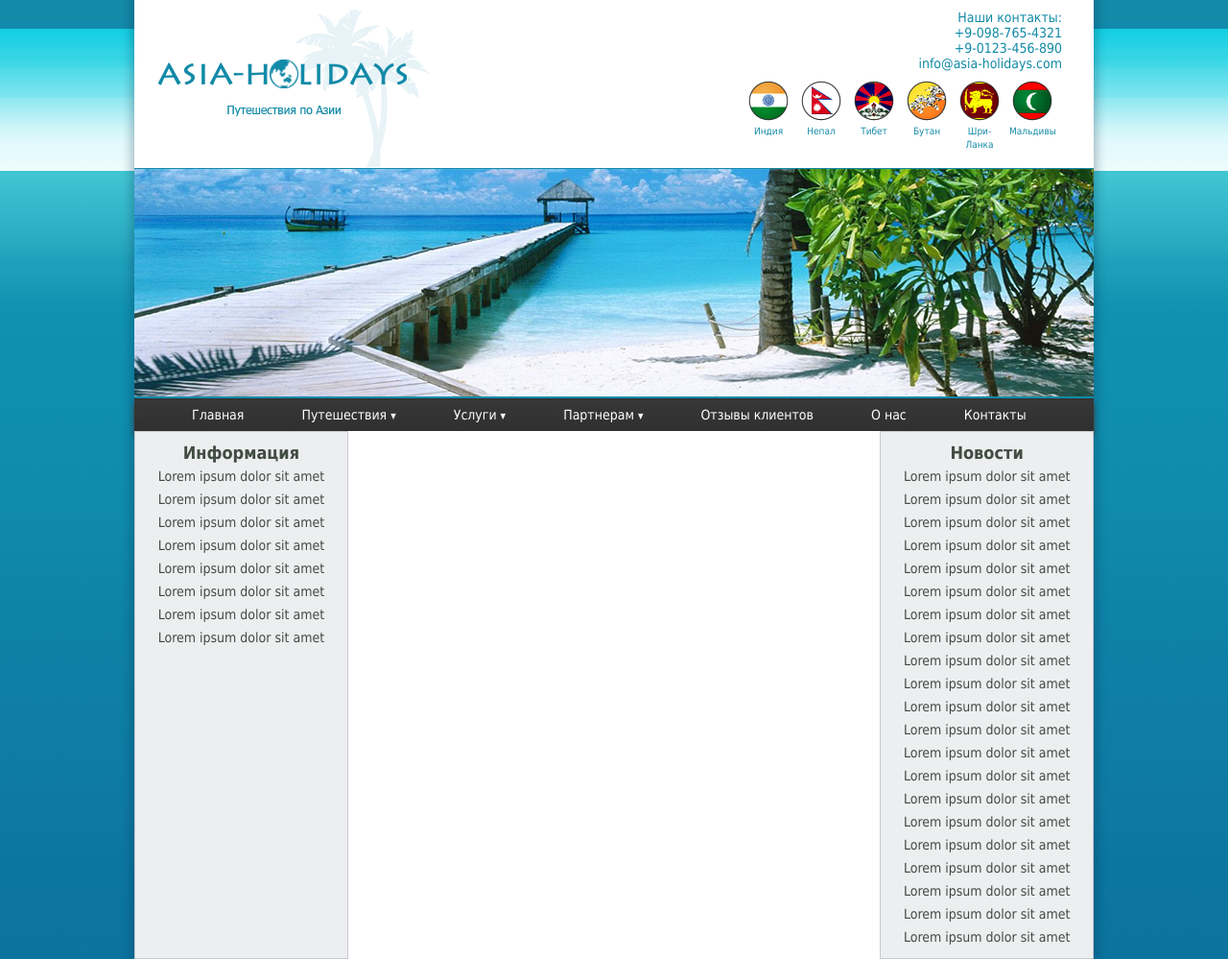
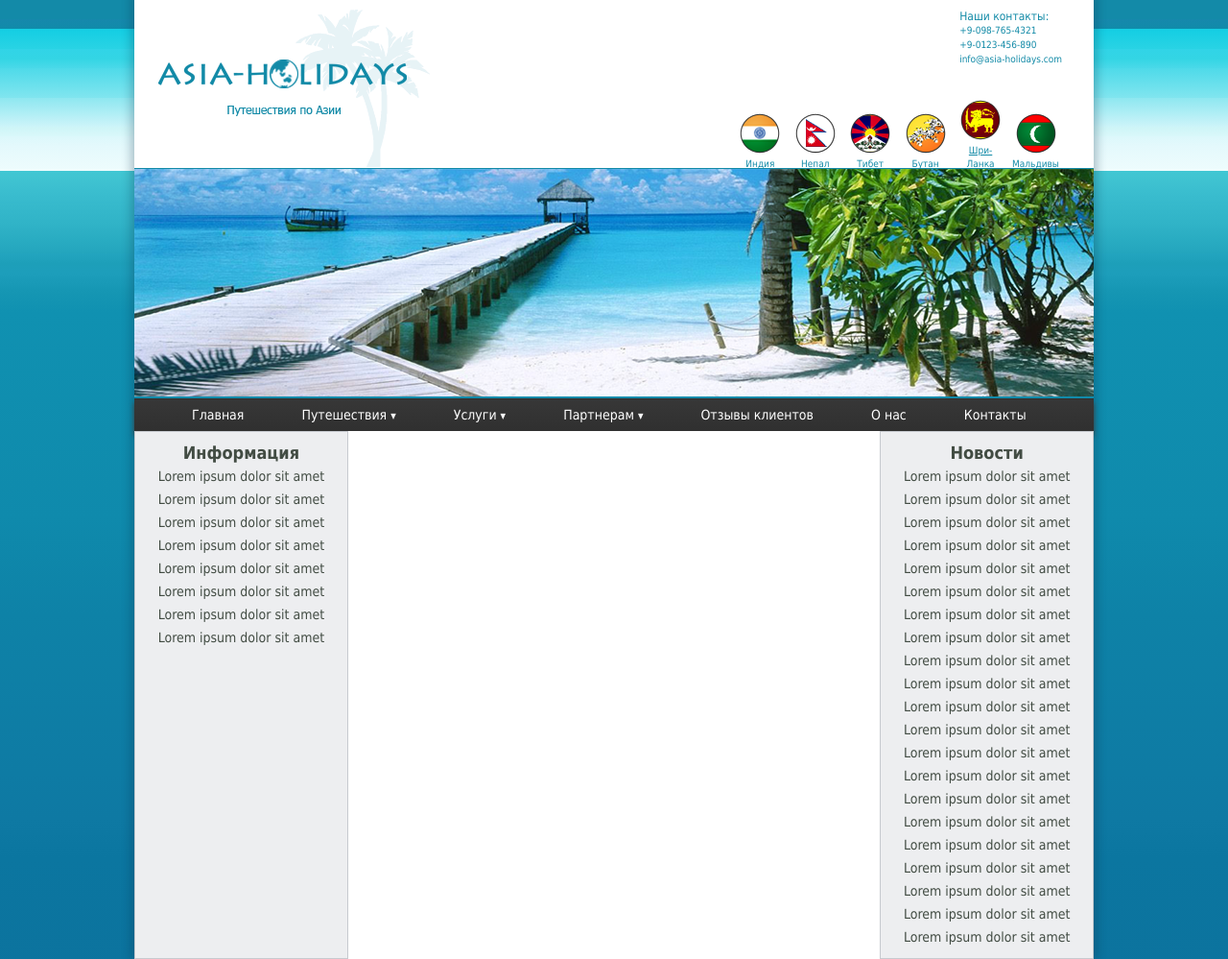
Before and after one commit to MaryKain/MaryKain.github.io, a plain HTML site: page hm4/index.html in a window 1280 px wide. Shown: the top 999 px of the page at 96% size. Drawn offline with Linux system fonts and the light colour scheme.

Commit message:
menu&contacts

```diff
--- a/hm4/css/style.css
+++ b/hm4/css/style.css
@@ -2,6 +2,8 @@
     margin: 0;
     padding: 0
 }
+
+@font-face {}
 
 body {
     background: linear-gradient(to bottom, #138aa8 0%, #138aa8 2%, #118ba3 2%, #1688ac 2%, #108baa 3%, #138aa2 3%, #5deeff 3%, #13cee1 3%, #12cce5 3%, #11cee1 3%, #14cee3 3%, #29d3e4 5%, #31d4e7 5%, #33d5e4 6%, #4ad9e9 7%, #4edae9 7%, #80e5ef 10%, #8de7f0 10%, #cdf4f9 13%, #cdf5f7 13%, #daf8fa 14%, #dcf8fb 14%, #e4f9fc 15%, #eefcfd 17.5%, #f2fcfe 17.5%, #f8fefe 17.5%, #fbfcff 17.5%, #fafffc 17.5%, #feffff 17.5%, #fbffff 17.5%, #fffdfa 17.5%, #fffeff 17.5%, #3fc7d3 17.5%, #41c5d2 18%, #39bcce 20%, #30b3c7 23%, #23a5bd 26%, #23a5bf 26%, #1d9fb9 27%, #1d9ebb 28%, #1596b3 30%, #1091b1 32%, #0f8aac 53%, #0e82a7 63%, #0e79a3 84%, #0b76a0 88%, #0c739e 100%);
@@ -36,29 +38,43 @@ body {
     text-align: right;
 }
 
+.contact {
+    padding-left: 250px;
+}
+
+h4 {
+    color: #128aa7;
+    font-size: 12px;
+    text-align: left;
+    font-weight: 550;
+}
+
 .social p {
     color: #128aa7;
+    font-size: 10px;
+    text-align: left;
+    line-height: 1.5;
 }
 
 .menu_pic {
     display: block;
     /*width: 322px;*/
     height: 55px;
-    margin-top: 10px;
+    margin-top: 35px;
 }
 
 .menu_pic li {
     display: inline-block;
-    float: left;
-    margin-right: 7px;
-    max-width: 48px;
+    margin-right: 1px;
+    max-width: 53px;
     text-align: center;
 }
 
 .menu_pic a {
     font-size: 10px;
-    text-decoration: none;
-    word-wrap: normal;
+    text-decoration: underline;
+    font-weight: 500;
+    /*word-wrap: normal;*/
     color: #128aa7;
 }
 
--- a/hm4/index.html
+++ b/hm4/index.html
@@ -15,12 +15,13 @@
         <nav class="header">
             <img src="images/logo.png " class="logo " alt="logo ">
             <div class="social ">
-                <p> Наши контакты:</p>
-                <p>+9-098-765-4321</p>
-                <p>+9-0123-456-890</p>
-                <p>info@asia-holidays.com</p>
+                <div class="contact">
+                    <h4> Наши контакты:</h4>
+                    <p>+9-098-765-4321</p>
+                    <p>+9-0123-456-890</p>
+                    <p>info@asia-holidays.com</p>
 
-
+                </div>
                 <ul class=menu_pic>
                     <li>
                         <a href="#"><img src="images/i_flag.png" alt="india">Индия</a>
```
